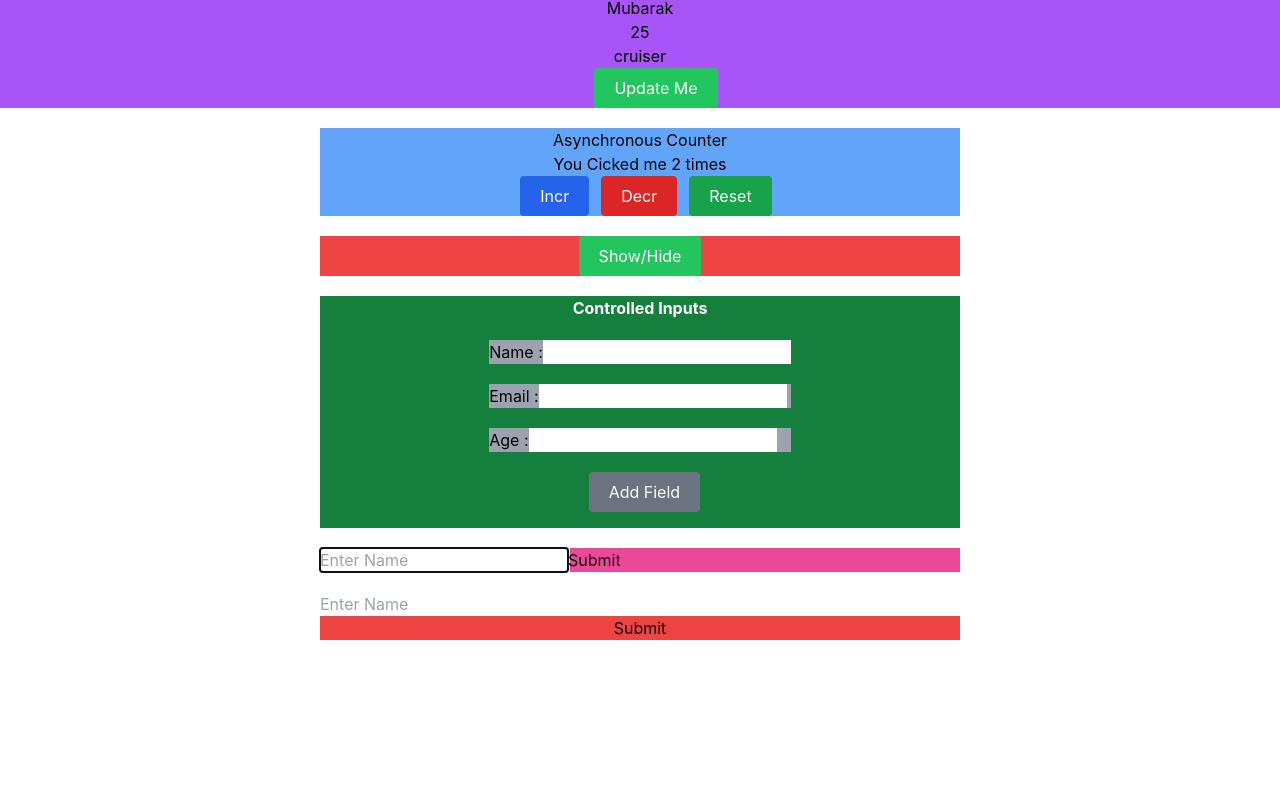
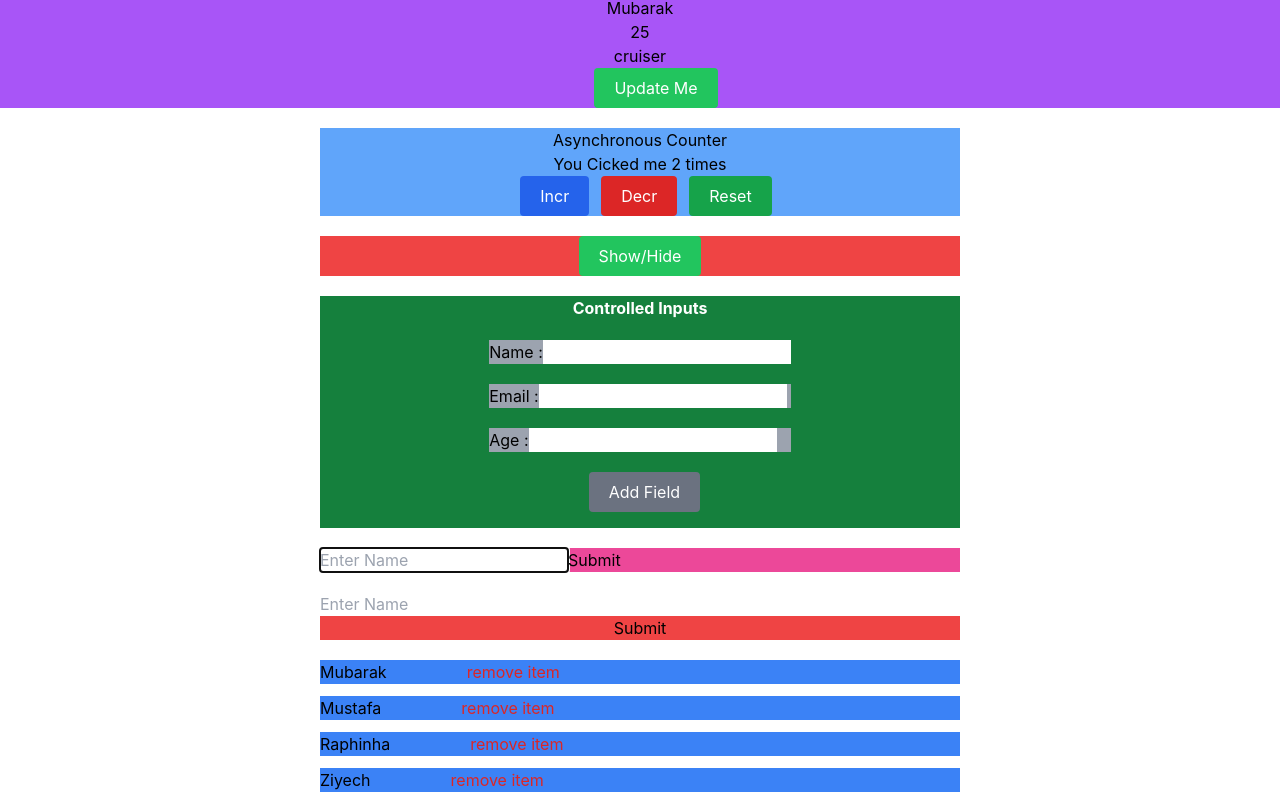
Before and after one commit to Mbk15/react-formik, a React (Create React App) app: page / in a window 1280 px wide. Shown: the part 2156-2960 px from the top of the page. Before the commit the page ends 2816 px from the top, so only its background shows below. Built offline with nearby package versions, Linux system fonts and the light colour scheme.

Commit message:
Props drilling on 3 layers with callback function props down

```diff
--- /dev/null
+++ b/src/AdvancedReact/PropsDrilling/PropsDrilling.tsx
@@ -0,0 +1,48 @@
+import { useState } from "react";
+import { Data } from "./data";
+
+const PropsDrilling = () => {
+  const [people, setPeople] = useState(Data);
+  const removeItem = (id) => {
+    const newPerson = people.filter((person) => person.id !== id);
+    setPeople(newPerson);
+  };
+
+  return (
+    <section>
+      <List people={people} removeItem={removeItem} />
+    </section>
+  );
+};
+
+const List = ({ people, removeItem }) => {
+  return (
+    <>
+      {people.map((person) => {
+        return (
+          <SinglePerson key={person.id} {...person} removeItem={removeItem} />
+        );
+      })}
+    </>
+  );
+};
+
+const SinglePerson = ({ removeItem, name, id }) => {
+  return (
+    <div
+      key={id}
+      className="bg-blue-500 w-1/2 mx-auto my-3 text-center flex  space-between"
+    >
+      <div>
+        <h3>{name}</h3>
+      </div>
+      <div>
+        <button className=" ml-20 text-red-600 " onClick={() => removeItem(id)}>
+          remove item
+        </button>
+      </div>
+    </div>
+  );
+};
+
+export default PropsDrilling;
--- /dev/null
+++ b/src/AdvancedReact/PropsDrilling/data.tsx
@@ -0,0 +1,6 @@
+export const Data = [
+  { name: "Mubarak", id: 1 },
+  { name: "Mustafa", id: 2 },
+  { name: "Raphinha", id: 3 },
+  { name: "Ziyech", id: 4 },
+];
--- a/src/index.tsx
+++ b/src/index.tsx
@@ -16,6 +16,7 @@ import ShowHide from "./AdvancedReact/Conditional Rendering/ShowHide";
 import ReducerLaunch from "./AdvancedReact/UseReducer/ReducerLaunch";
 import ControlledInputs from "./AdvancedReact/Forms/ControlledInputs";
 import UseRefBasics from "./AdvancedReact/UseRef/UseRefBasics";
+import PropsDrilling from "./AdvancedReact/PropsDrilling/PropsDrilling";
 ReactDOM.render(
   <React.StrictMode>
     <Booklist />
@@ -36,6 +37,7 @@ ReactDOM.render(
     <UseRefBasics />
 
     <ReducerLaunch />
+    <PropsDrilling />
 
     {/* <ButtonUi message="Alhamdulillah" /> */}
     {/* <CardUI /> */}
```
